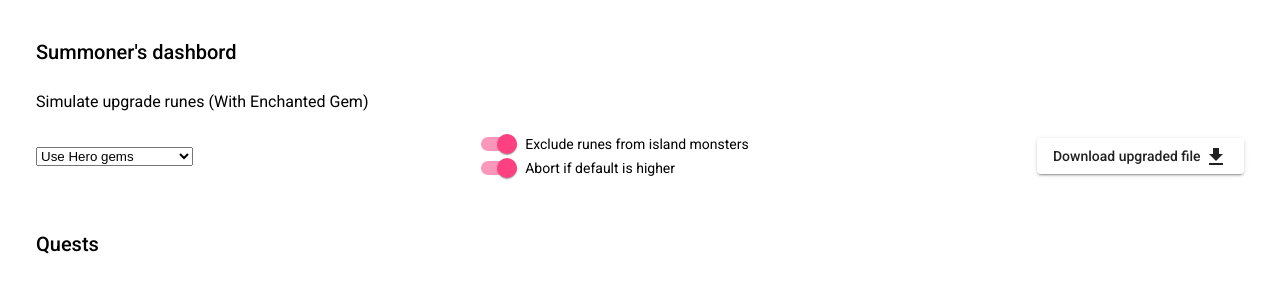
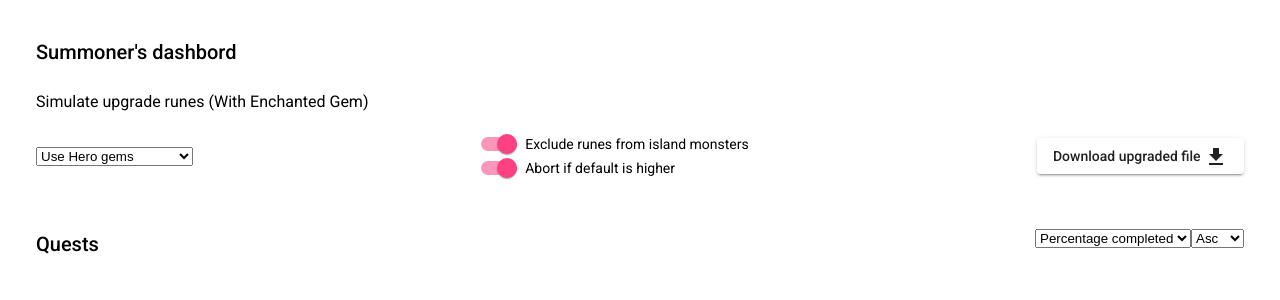
Before and after one commit to n-tardieu/oh-my-runes, an Angular app: page /dashboard in a window 1280 px wide. Shown: the top 300 px of the page. Built offline with nearby package versions, Linux system fonts and the light colour scheme.

Commit message:
feat(missionList): mission sortObject based on mission key

```diff
--- a/src/app/components/dashboard/dashboard.component.html
+++ b/src/app/components/dashboard/dashboard.component.html
@@ -42,7 +42,6 @@
             </div>
         </div>
         <div class="container-content-cards">
-            <h2>Quests</h2>
             <app-missions-list></app-missions-list>
         </div>
     </div>
--- a/src/app/components/mission/missions-list/missions-list.component.html
+++ b/src/app/components/mission/missions-list/missions-list.component.html
@@ -1,4 +1,17 @@
 <div class="container">
+    <div class="container-section">
+        <h2>Quests</h2>
+        <div class="container-section-sort">
+            <select [(ngModel)]="sortObject.params">
+                <option value="percentage">Percentage completed</option>
+                <option value="missionLevel">Difficulty</option>
+            </select>
+            <select [(ngModel)]="sortObject.order">
+                <option value="asc">Asc</option>
+                <option value="desc">Desc</option>
+            </select>
+        </div>
+    </div>
     <div *ngFor="let m of missions">
         <app-mission-card [mission]="m">
         </app-mission-card>
--- a/src/app/components/mission/missions-list/missions-list.component.scss
+++ b/src/app/components/mission/missions-list/missions-list.component.scss
@@ -3,3 +3,12 @@
     display: flex;
     flex-direction: column;
 }
+
+.container-section {
+    display: flex;
+    justify-content: space-between;
+}
+
+.container-section-sort {
+    margin-bottom: 12px;
+}
--- a/src/app/components/mission/missions-list/missions-list.component.ts
+++ b/src/app/components/mission/missions-list/missions-list.component.ts
@@ -24,10 +24,19 @@ export class MissionsListComponent implements OnInit, OnChanges, DoCheck {
   runes: Rune[] = []
   runeSubscription: Subscription = new Subscription;
 
+
+  @Input()
+  public sortObject: { params: keyof Mission, order: 'asc' | 'desc' } = {
+    params: 'percentage',
+    order: 'asc'
+  }
+
   runesListParams!: RunesListParams;
   runeListParamsSubscription: Subscription = new Subscription;
 
   private paramsDiffer!: KeyValueDiffer<string, any>;
+  private sortObjectDiffer!: KeyValueDiffer<string, any>;
+
 
   constructor(
     private differs: KeyValueDiffers,
@@ -79,7 +88,7 @@ export class MissionsListComponent implements OnInit, OnChanges, DoCheck {
   getMissions() {
     this.missions = this.missionService.getMissions()
     this.missionsSubscription = this.missionService.missionSubject$.subscribe((missions: Mission[]) => {
-      this.missions = this.sortMissions(missions, 'percentage', 'desc')
+      this.missions = this.sortMissions(missions, this.sortObject.params, this.sortObject.order)
     })
   }
 
@@ -91,12 +100,12 @@ export class MissionsListComponent implements OnInit, OnChanges, DoCheck {
     return this.runesConvertService.useRuneForge(wizard)
   }
 
-  sortMissions(missions: Mission[], key: keyof Mission, order: 'asc' | 'desc'): Mission[] {
+  sortMissions(missions: Mission[], params: keyof Mission, order: 'asc' | 'desc'): Mission[] {
     let missionSort = missions.sort((mission_a: Mission, mission_b: Mission) => {
       let comparison = 0;
-      if ((mission_a[key] as number) > (mission_b[key] as number)) {
+      if ((mission_a[params] as number) > (mission_b[params] as number)) {
         comparison = 1;
-      } else if ((mission_a[key] as number) < (mission_b[key] as number)) {
+      } else if ((mission_a[params] as number) < (mission_b[params] as number)) {
         comparison = -1;
       }
       return (
```
